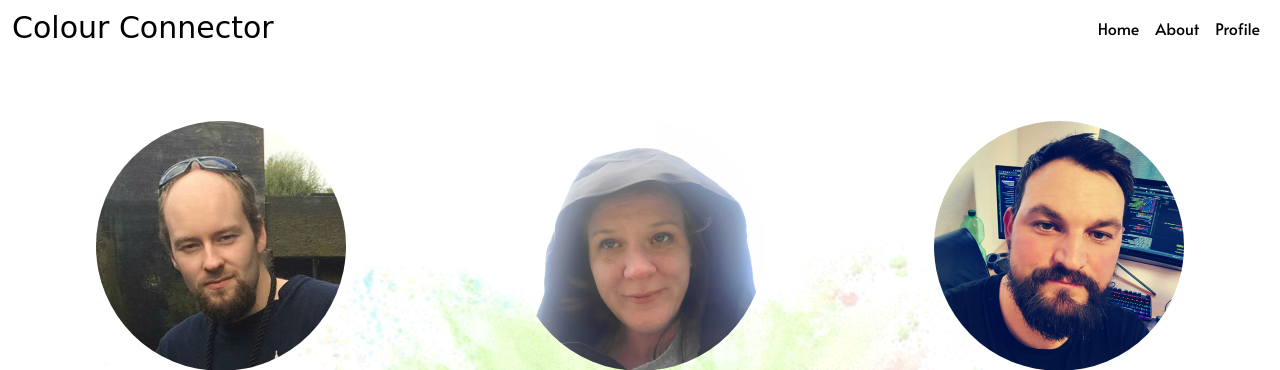
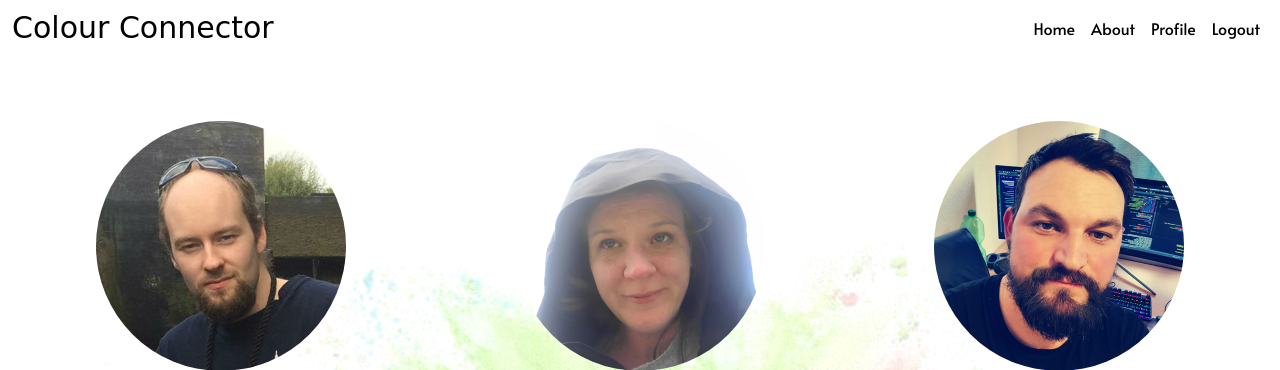
Before and after one commit to Raivis80/colour-connector, a Django app: page /about/ in a window 1280 px wide. Shown: the top 370 px of the page. Run offline with Django 3.2, Linux system fonts and the light colour scheme; a user stored in the database is signed in; some libraries are stand-ins or nearby versions; some web fonts are replaced.

Commit message:
add logout button

```diff
--- a/templates/base.html
+++ b/templates/base.html
@@ -63,7 +63,10 @@
                     </li>
                     {% if request.user.is_authenticated %}
                     <li class="nav-item-active">
-                        <a href="{% url 'profile' %}" class="nav-link" aria-label="Go Register Page">Profile</a>
+                        <a href="{% url 'profile' %}" class="nav-link" aria-label="Go Profile Page">Profile</a>
+                    </li>
+                    <li class="nav-item-active">
+                        <a href="{% url 'account_logout' %}" class="nav-link" aria-label="Logout">Logout</a>
                     </li>
                     {% else %}
                     <li class="nav-item-active">
```
